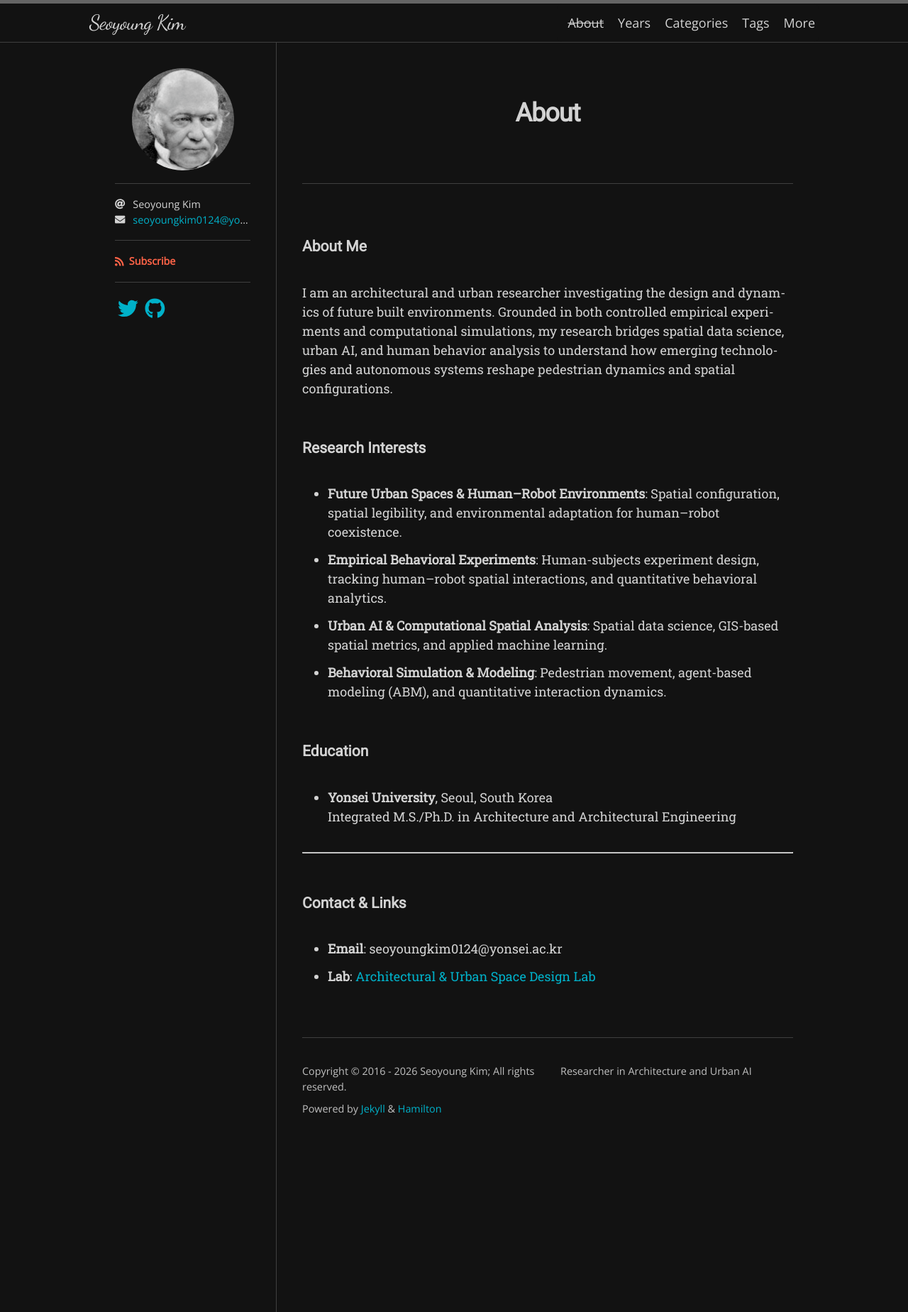
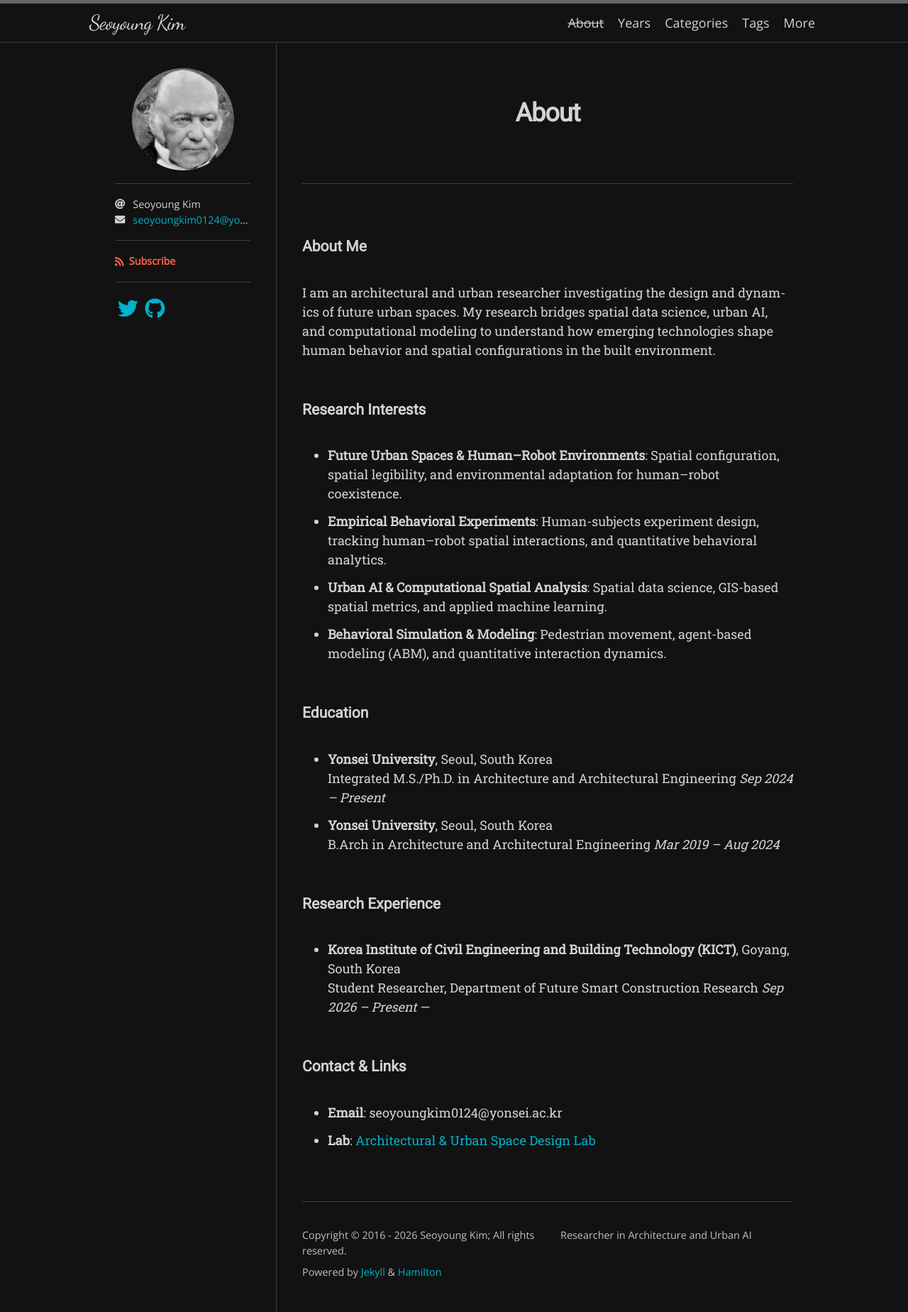
Before and after one commit to seoyoung-git/seoyoung-git.github.io, a Jekyll site: the page built from about.md, in a window 1280 px wide. Shown: the whole page at 71% size. Built offline with Jekyll 4.4.1, drawn with Linux system fonts in a browser that asks for light colours; nearby versions of some CDN libraries; some web fonts are replaced.

Commit message:
Update about.md

```diff
--- a/about.md
+++ b/about.md
@@ -5,7 +5,7 @@ permalink: /about/
 ---
 
 ### About Me
-I am an architectural and urban researcher investigating the design and dynamics of future built environments. Grounded in both controlled empirical experiments and computational simulations, my research bridges spatial data science, urban AI, and human behavior analysis to understand how emerging technologies and autonomous systems reshape pedestrian dynamics and spatial configurations.
+I am an architectural and urban researcher investigating the design and dynamics of future urban spaces. My research bridges spatial data science, urban AI, and computational modeling to understand how emerging technologies shape human behavior and spatial configurations in the built environment.
 
 ### Research Interests
 * **Future Urban Spaces & Human–Robot Environments**: Spatial configuration, spatial legibility, and environmental adaptation for human–robot coexistence.
@@ -16,7 +16,15 @@ I am an architectural and urban researcher investigating the design and dynamics
 ### Education
 * **Yonsei University**, Seoul, South Korea
   Integrated M.S./Ph.D. in Architecture and Architectural Engineering
+  *Sep 2024 – Present*
+* **Yonsei University**, Seoul, South Korea
+  B.Arch in Architecture and Architectural Engineering
+  *Mar 2019 – Aug 2024*
 
+### Research Experience
+* **Korea Institute of Civil Engineering and Building Technology (KICT)**, Goyang, South Korea
+  Student Researcher, Department of Future Smart Construction Research
+  *Sep 2026 – Present*
 ---
 
 ### Contact & Links
```
